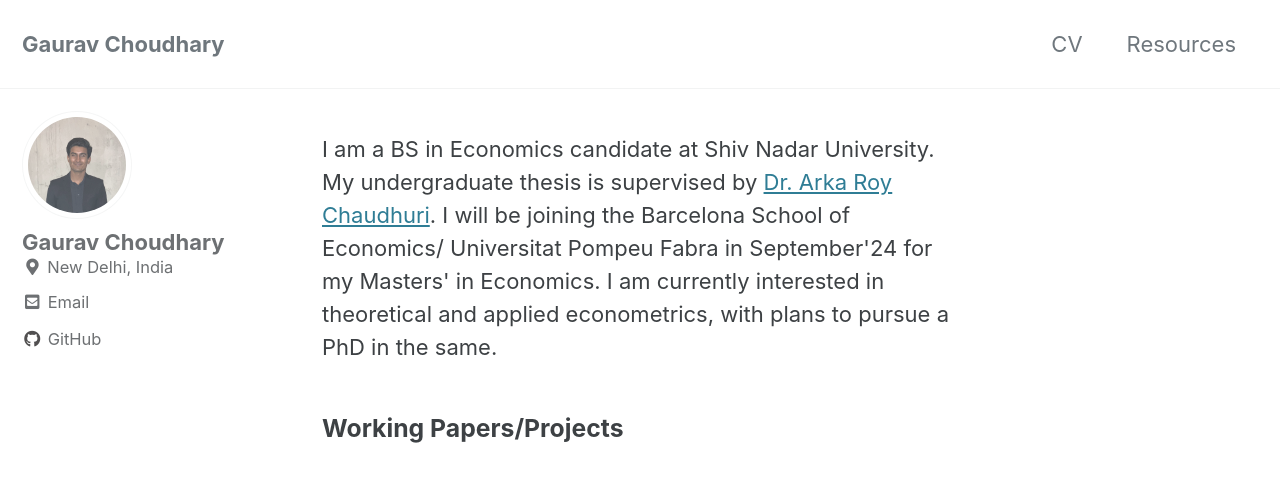
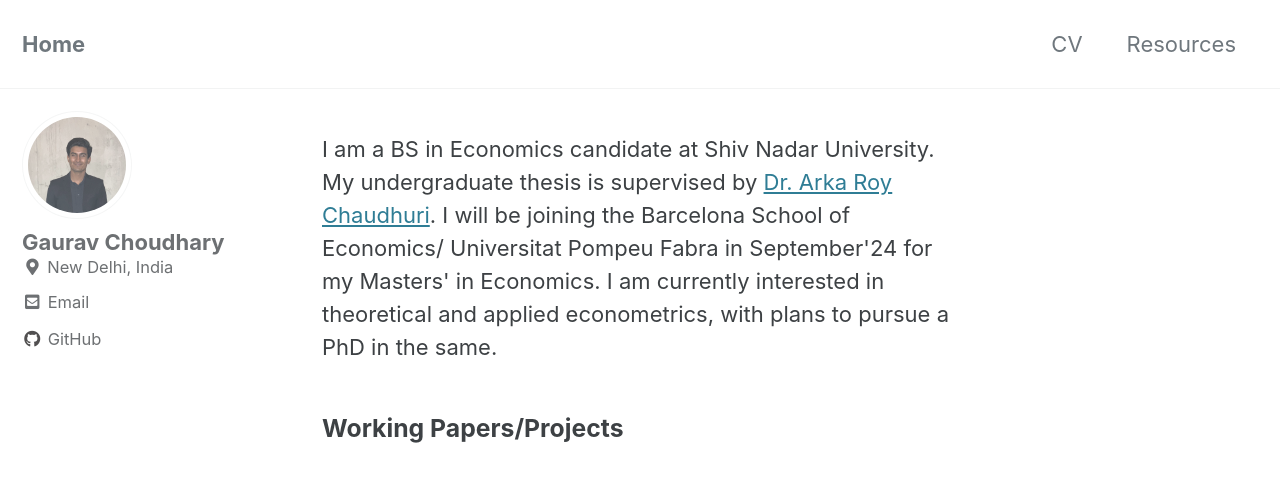
Before and after one commit to gajgaurav/gajgaurav.github.io, a Jekyll site: the page built from index.html, in a window 1280 px wide. Shown: the top 482 px of the page. Built offline with Jekyll 4.4.1, drawn with Linux system fonts in a browser that asks for light colours; cached includes are drawn as plain includes; the list of posts is cut into pages by our own code.

Commit message:
Update masthead.html

```diff
--- a/_includes/masthead.html
+++ b/_includes/masthead.html
@@ -8,7 +8,7 @@
           <a class="site-logo" href="{{ '/' | relative_url }}"><img src="{{ logo_path | relative_url }}" alt="{{ site.masthead_title | default: site.title }}"></a>
         {% endunless %}
         <a class="site-title" href="{{ '/' | relative_url }}">
-          {{ site.masthead_title | default: author.name }}
+          {{ site.masthead_title | default: site.name }}
           {% if site.subtitle %}<span class="site-subtitle">{{ site.subtitle }}</span>{% endif %}
         </a>
         <ul class="visible-links">
```
